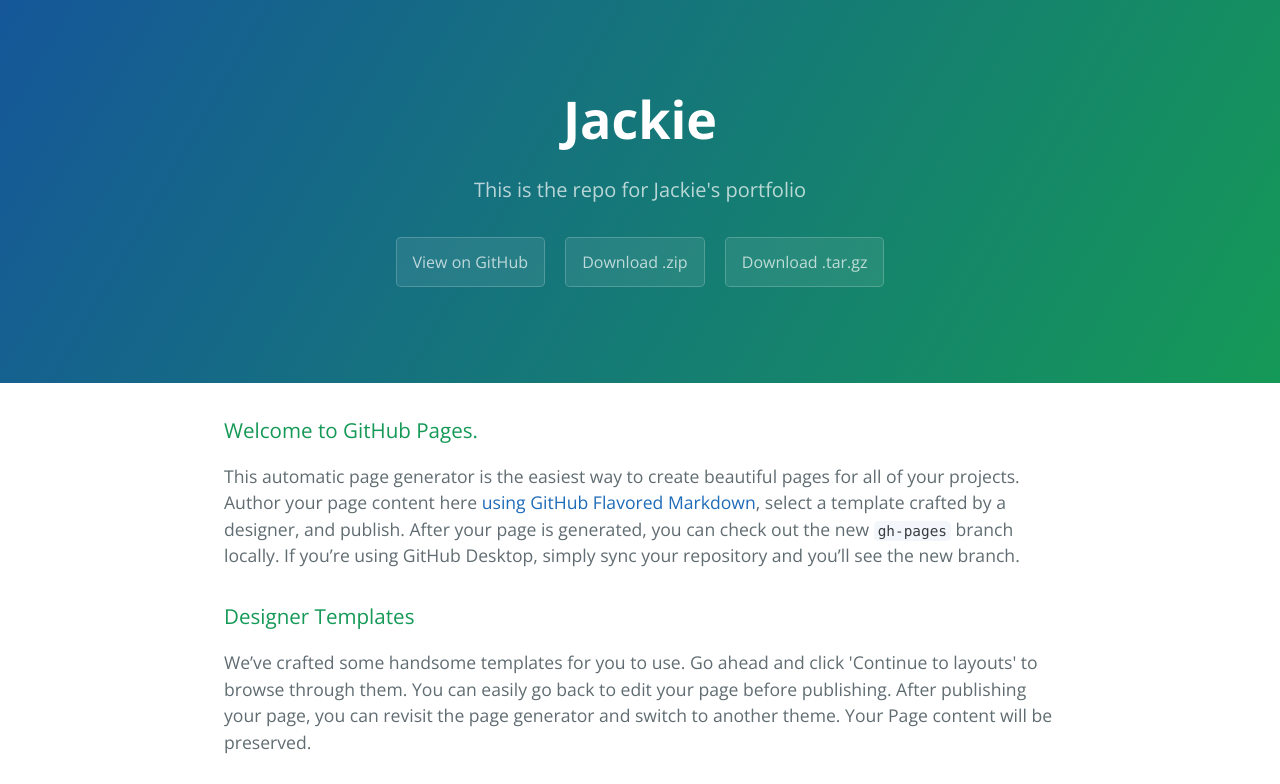
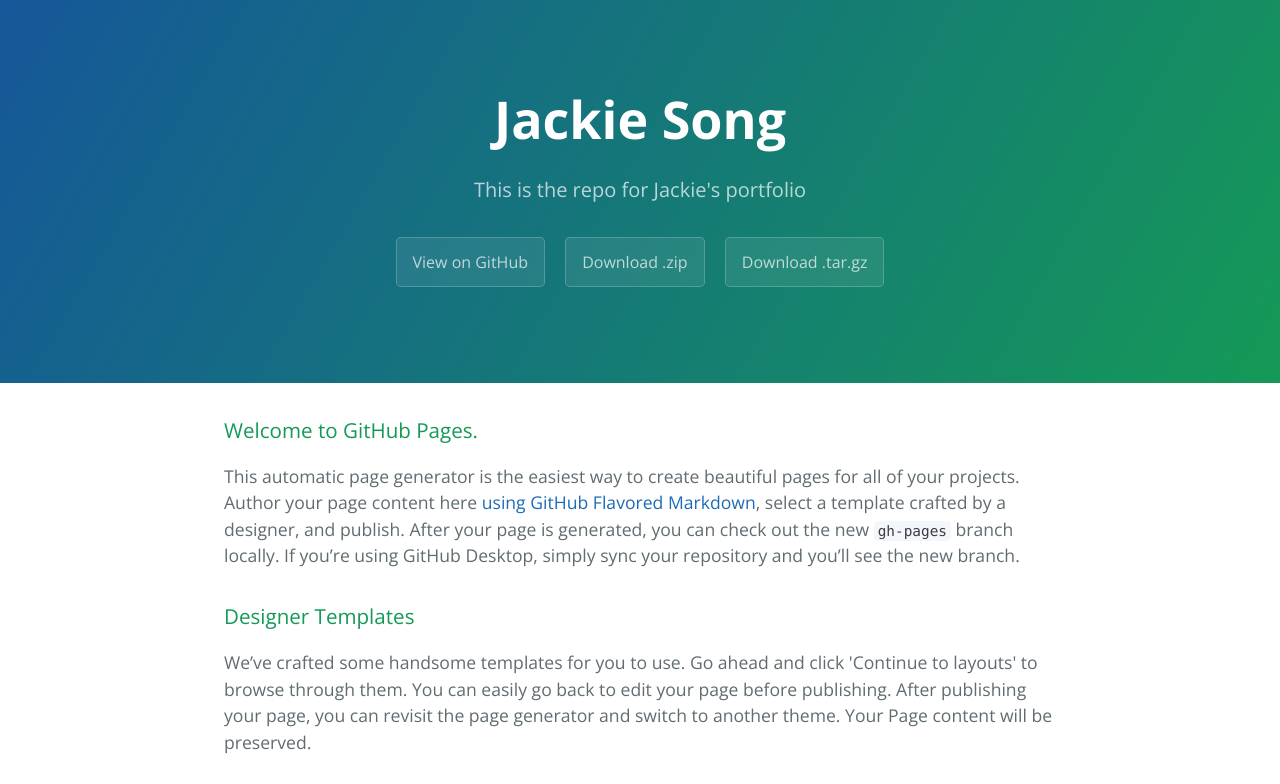
Before and after one commit to SK8-PTY-LTD/Jackie, a plain HTML site: page index.html in a window 1280 px wide. Shown: the top 784 px of the page. Drawn offline with nearby package versions, Linux system fonts and the light colour scheme.

Commit message:
Init commit

```diff
--- a/index.html
+++ b/index.html
@@ -11,7 +11,7 @@
   </head>
   <body>
     <section class="page-header">
-      <h1 class="project-name">Jackie</h1>
+      <h1 class="project-name">Jackie Song</h1>
       <h2 class="project-tagline">This is the repo for Jackie&#39;s portfolio</h2>
       <a href="https://github.com/SK8-PTY-LTD/Jackie" class="btn">View on GitHub</a>
       <a href="https://github.com/SK8-PTY-LTD/Jackie/zipball/master" class="btn">Download .zip</a>
```
